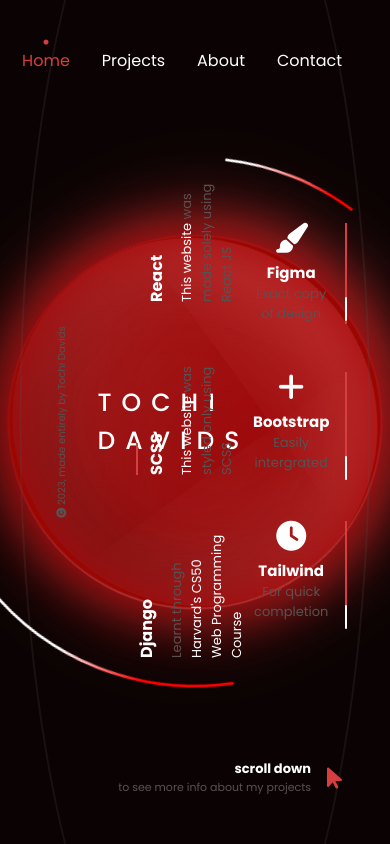
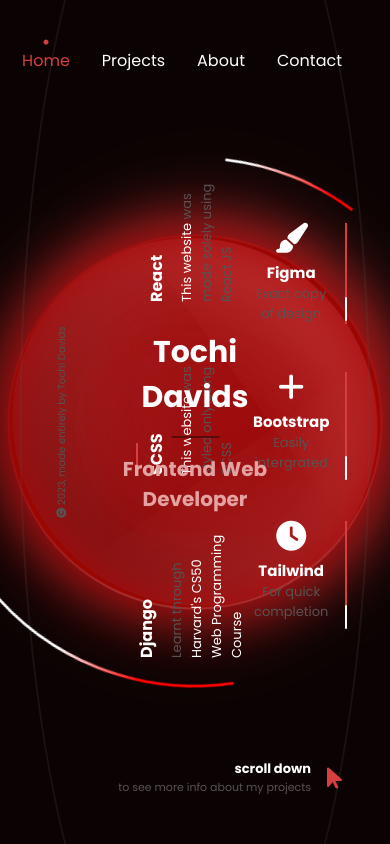
Before and after one commit to tices0/Portfolio, a React (Create React App) app: page / in a window 390 px wide. Shown: the top 844 px of the page. Built offline with nearby package versions, Linux system fonts and the light colour scheme.

Commit message:
fixed nav links unresponsive

```diff
--- a/src/pages/Home.jsx
+++ b/src/pages/Home.jsx
@@ -8,7 +8,12 @@ function Home() {
 		<main className="pages" id="home-page">
 			<GradientSvg />
 			<i className="fa-solid fa-circle"></i>
-			<h1 id="name">tochi davids</h1>
+
+			<div className="name-container">
+				<h1 id="name">tochi davids</h1>
+				<div className="line"></div>
+				<h2>frontend web developer</h2>
+			</div>
 			<div className="first-outline">
 				<Svg1 d={describeArc(0.5, 0.5, 0.48, -30, 30)} />
 				<Svg2 d={describeArc(0.5, 0.5, 0.48, 180 - 15, 180 + 15)} />
@@ -28,7 +33,8 @@ function Home() {
 						<div className="rotated-text">
 							<h1>React</h1>
 							<p>
-								<i>This website</i> was made solely using React JS
+								<i>This website</i> was made solely using React
+								JS
 							</p>
 						</div>
 					</li>
--- a/src/styles/styles.css
+++ b/src/styles/styles.css
@@ -29,6 +29,7 @@ body::-webkit-scrollbar {
   gap: 2rem;
 }
 .nav-bar nav ul li {
+  z-index: 999;
   cursor: pointer;
   position: relative;
 }
@@ -76,15 +77,31 @@ body::-webkit-scrollbar {
   border-inline: 5px solid rgba(0, 231, 0, 0.02);
   box-shadow: inset 0 0 50px #9d0203, inset 20px 0 80px #d73e3f, inset -20px 0 80px #5a0a0a, inset 20px 0 300px #d73e3f, inset -20px 0 300px #5a0a0a, 0 0 50px #9d0203, -10px 0 80px #d73e3f, 10px 0 80px #5a0a0a;
 }
-#home-page #name {
-  text-transform: uppercase;
-  letter-spacing: 10px;
+#home-page .name-container {
   position: absolute;
   top: 50%;
   left: 50%;
   transform: translate(-50%, -50%);
-  font-size: 25px;
-  font-weight: 500;
+  text-align: center;
+  text-transform: capitalize;
+  display: flex;
+  justify-content: center;
+  align-items: center;
+  flex-direction: column;
+  gap: 1rem;
+  z-index: 999;
+}
+#home-page .name-container h1 {
+  font-size: 30px;
+}
+#home-page .name-container h2 {
+  font-size: 20px;
+  color: #e4a3a3;
+}
+#home-page .name-container .line {
+  width: 3rem;
+  height: 2px;
+  background-color: #5a0a0a;
 }
 #home-page .first-outline {
   width: 550px;
--- a/src/styles/styles.scss
+++ b/src/styles/styles.scss
@@ -55,6 +55,7 @@ body {
 		gap: 2rem;
 
 		li {
+			z-index: 999;
 			cursor: pointer;
 			position: relative;
 
@@ -126,12 +127,30 @@ body {
 		}
 	}
 
-	#name {
-		text-transform: uppercase;
-		letter-spacing: 10px;
+	.name-container {
 		@include absoluteCenter();
-		font-size: 25px;
-		font-weight: 500;
+		text-align: center;
+		text-transform: capitalize;
+		@include flexCenter(column);
+		gap: 1rem;
+		z-index: 999;
+
+		h1 {
+			font-size: 30px;
+			// margin-bottom: 1rem;
+			// font-family: dharma-gothic-c, sans-serif;
+		}
+
+		h2 {
+			font-size: 20px;
+			color: $light-pink;
+		}
+
+		.line {
+			width: 3rem;
+			height: 2px;
+			background-color: $dark-red;
+		}
 	}
 
 	.first-outline {
@@ -284,7 +303,7 @@ body {
 		left: -2.1rem;
 		top: 50%;
 		transform: translate(0, -50%) rotate(-90deg);
-        color: $grey;
+		color: $grey;
 	}
 }
 
```
Also changed, not shown: 1 other file (tests, documents, lock files or other folders).
